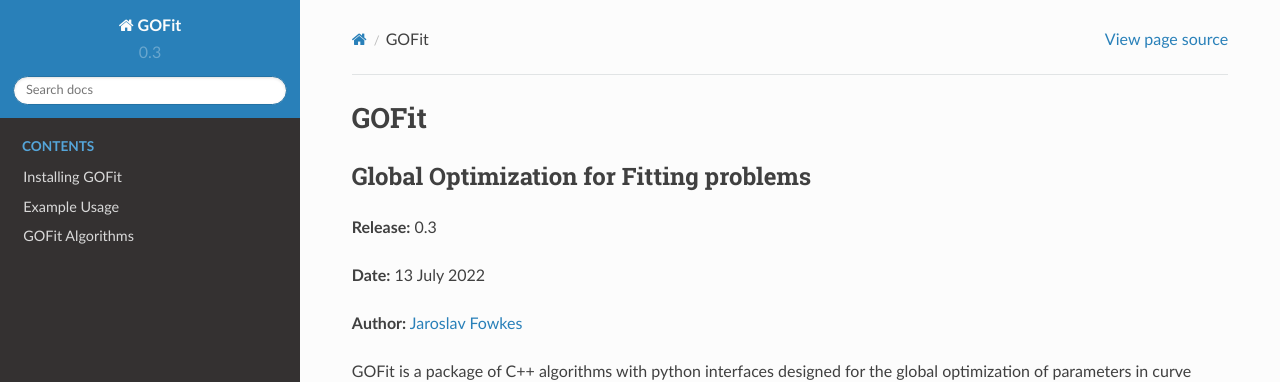
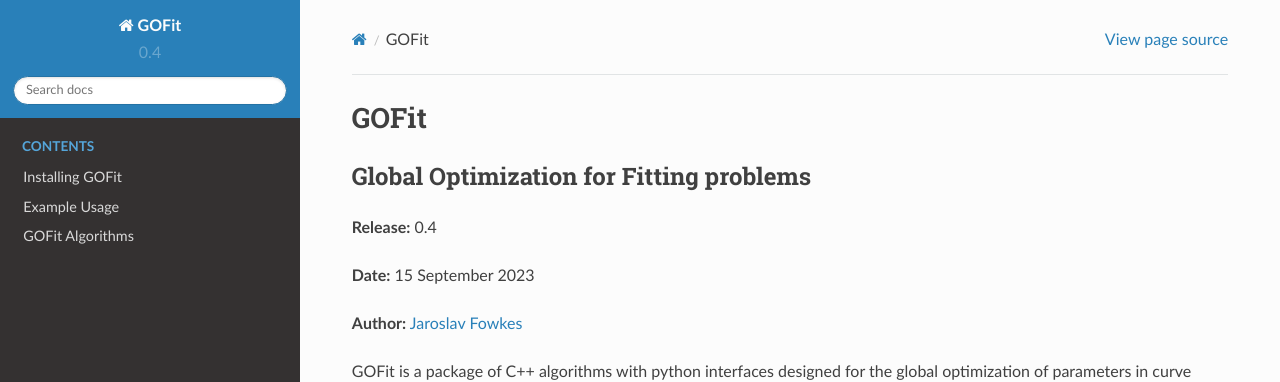
Before and after one commit to ralna/GOFit, a Sphinx documentation site: the page built from docs/index.rst, in a window 1280 px wide and 1291 px high. Shown: the top 382 px of the window. Built offline with Sphinx 7.4.7 and the Read the Docs theme 2.0.0, drawn with Linux system fonts in a browser that asks for light colours.

Commit message:
Bump date and version

```diff
--- a/docs/conf.py
+++ b/docs/conf.py
@@ -22,13 +22,13 @@ copyright = '2022 The Science and Technology Facilities Council (STFC)'
 author = 'Jaroslav Fowkes'
 
 # The full version, including alpha/beta/rc tags
-release = '0.3'
+release = '0.4'
 # The short X.Y version
 version = release
 
 # There are two options for replacing |today|: either, you set today to some
 # non-false value, then it is used:
-today = '13 July 2022'
+today = '15 September 2023'
 # Else, today_fmt is used as the format for a strftime call.
 #today_fmt = '%d %B %Y'
 
--- a/setup.py
+++ b/setup.py
@@ -119,7 +119,7 @@ class CMakeBuild(build_ext):
 # logic and declaration, and simpler if you include description/version in a file.
 setup(
     name="gofit",
-    version="0.3",
+    version="0.4",
     description="GOFit: Global Optimization for Fitting problems",
     long_description=open('README.md').read(),
     long_description_content_type="text/markdown",
```
